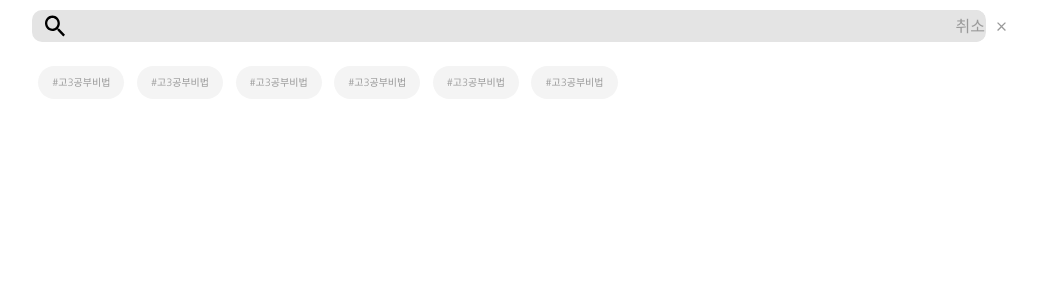
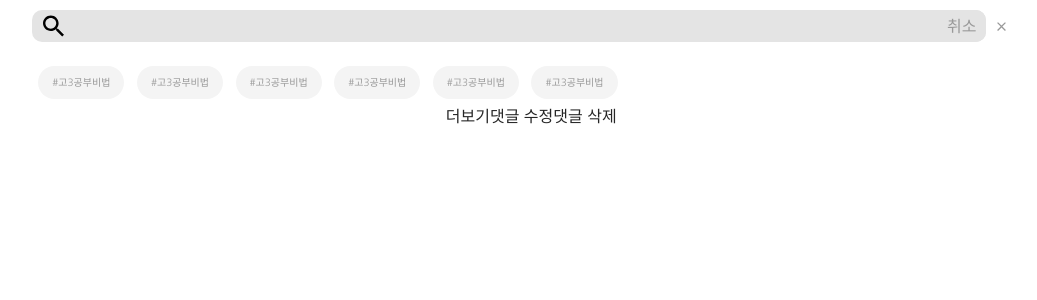
Before and after one commit to twentyOnes/FN_StudyShare, a React (Create React App) app in the folder front/: page /search in a window 1280 px wide. Shown: the top 300 px of the page, without its empty margins (116-1153 px from the left). Built offline with nearby package versions, Linux system fonts and the light colour scheme; what facepaint would draw is missing.

Commit message:
add : modal (more)

```diff
--- a/front/src/components/Modal/More.tsx
+++ b/front/src/components/Modal/More.tsx
@@ -1,7 +1,16 @@
 import React from "react";
+import "./styles.scss";
 
-const FindPwId = () => {
-  return <div></div>;
+const MoreModal = () => {
+  return (
+    <div className="modal">
+      <div className="modal__box">
+        <button className="back">더보기</button>
+        <button>댓글 수정</button>
+        <button>댓글 삭제</button>
+      </div>
+    </div>
+  );
 };
 
-export default FindPwId;
+export default MoreModal;
--- /dev/null
+++ b/front/src/components/Modal/styles.scss
@@ -0,0 +1,10 @@
+.modal {
+  width: 100vw;
+  height: 100vh;
+  &__box {
+    display: flex;
+    justify-content: center;
+    align-items: center;
+    width: 78%;
+  }
+}
--- a/front/src/components/Search/styles.tsx
+++ b/front/src/components/Search/styles.tsx
@@ -45,6 +45,7 @@ export const Input = styled.div`
   button {
     color: #999999;
     line-height: 32px;
+    width: 50px;
   }
 `;
 
--- a/front/src/pages/Search/index.tsx
+++ b/front/src/pages/Search/index.tsx
@@ -1,12 +1,14 @@
 import React from "react";
 import SearchBar from "@src/components/Search/SearchBar";
 import SearchList from "@src/components/Search/SearchList";
+import More from "@src/components/Modal/More";
 
 const Search: React.FC = () => {
   return (
     <div>
       <SearchBar />
-      <SearchList text="고3공부비법"/>
+      <SearchList text="고3공부비법" />
+      <More />
     </div>
   );
 };
```
